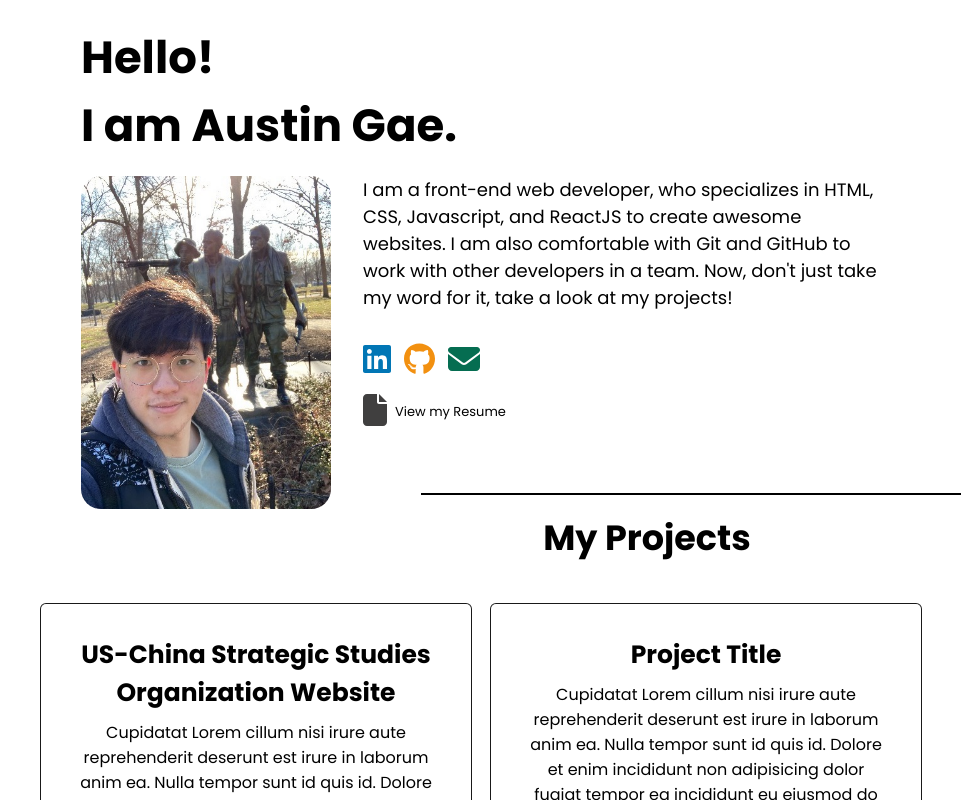
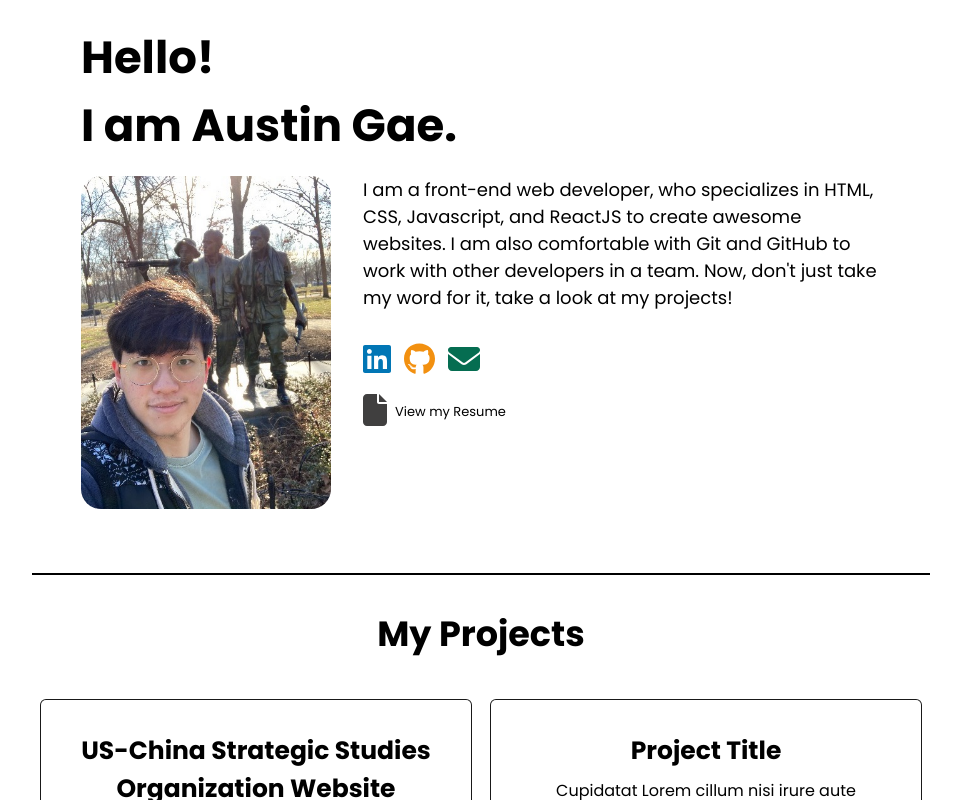
Before and after one commit to austingae/Austin-Portfolio, a React (Create React App) app: page / in a window 1280 px wide. Shown: the top 800 px of the page, without its empty margins (159-1120 px from the left). Built offline with nearby package versions, Linux system fonts and the light colour scheme.

Commit message:
corrected an error for .line

```diff
--- a/src/App.css
+++ b/src/App.css
@@ -18,7 +18,7 @@ body {
 }
 
 .line {
-  width: min(50%, 900px);
+  width: 70%;
 
   margin: 4rem auto 1rem auto;
   border-style: solid;
@@ -76,4 +76,9 @@ body {
     text-align: center;
     margin-bottom: 2.5rem;
   }
+
+  .line {
+    margin-top: 9rem;
+    margin-bottom: 2rem;
+  }
 }
```
